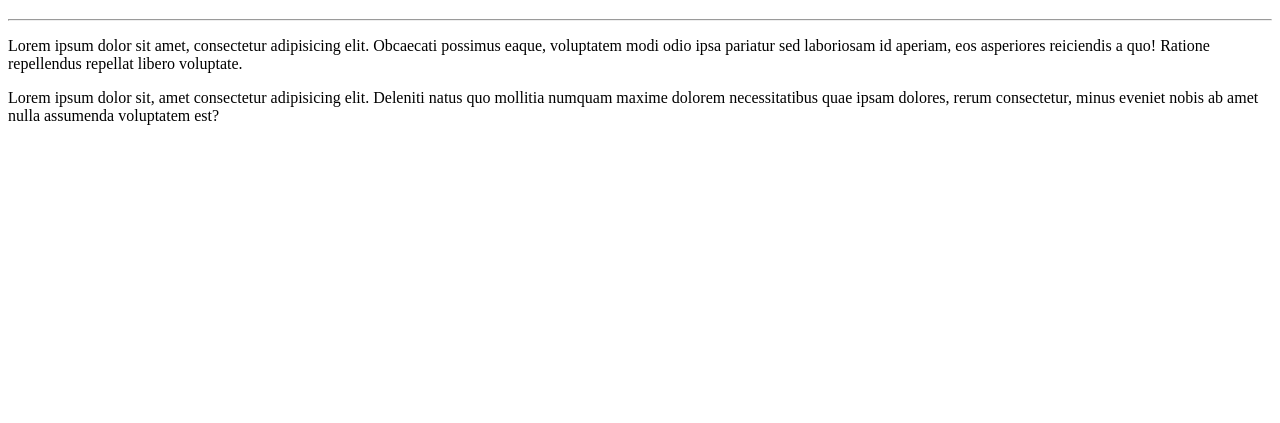
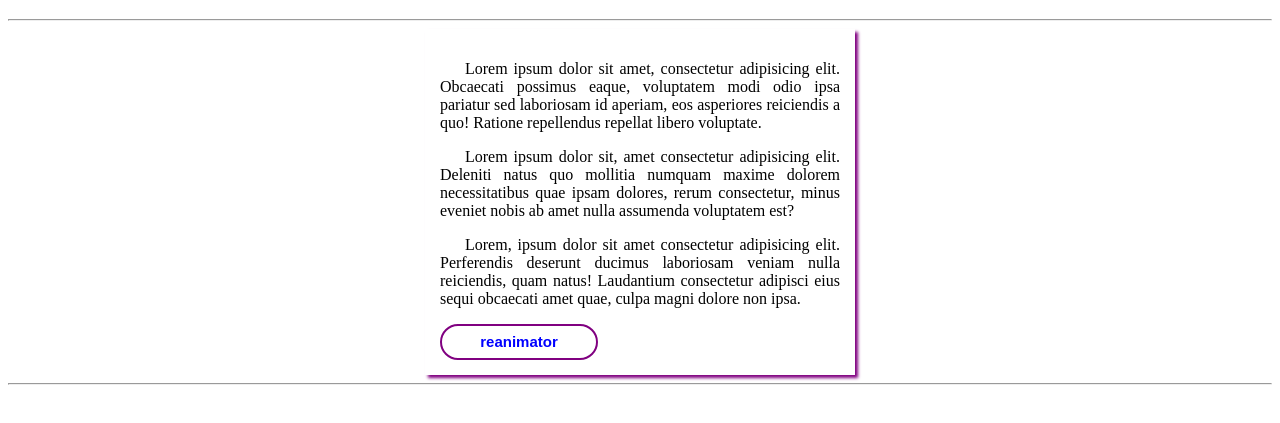
Before and after one commit to AndersonSantosFernandes/Anderson, a plain HTML site: page site/index.html in a window 1280 px wide. Shown: the part 61-484 px from the top of the page. Drawn offline with Linux system fonts and the light colour scheme.

Commit message:
Atualiza02

```diff
--- /dev/null
+++ b/site/_css/index.css
@@ -0,0 +1,29 @@
+input#texto::placeholder{
+    color: blue;
+    font-weight: bold;
+}
+input#texto{
+    width: 150px;
+    height: 30px;
+    text-align: center;
+    border-radius: 30px;
+    border: 2px solid purple;
+    font-size: 15px;
+}
+input#texto:hover{
+    font-size: 13px;
+}
+div#main{
+    padding: 15px;
+    width: 400px;
+    margin: auto;
+    box-shadow: purple 3px 3px 3px;
+    text-align: justify;
+}
+p{
+    text-indent: 25px;
+    user-select: none;
+}
+p#p3{
+    user-select:unset;
+}
--- a/site/index.html
+++ b/site/index.html
@@ -4,6 +4,7 @@
   <meta charset="UTF-8">
   <meta http-equiv="X-UA-Compatible" content="IE=edge">
   <meta name="viewport" content="width=device-width, initial-scale=1.0">
+<link rel="stylesheet" href="_css/index.css">
   <title>Sipe no repositório</title>
 </head>
 <body>
@@ -17,7 +18,12 @@
     <p>
       Lorem ipsum dolor sit, amet consectetur adipisicing elit. Deleniti natus quo mollitia numquam maxime dolorem necessitatibus quae ipsam dolores, rerum consectetur, minus eveniet nobis ab amet nulla assumenda voluptatem est?
     </p>
+    <p id="p3">
+      Lorem, ipsum dolor sit amet consectetur adipisicing elit. Perferendis deserunt ducimus laboriosam veniam nulla reiciendis, quam natus! Laudantium consectetur adipisci eius sequi obcaecati amet quae, culpa magni dolore non ipsa.
+    </p>
+    <input type="text" name="" id="texto" placeholder="reanimator">
     </div>
+    <hr>
 
   </body>
 </html>
```
